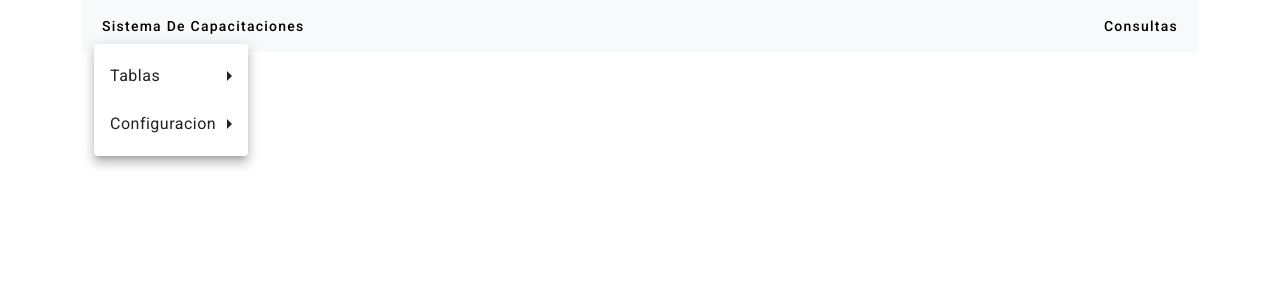
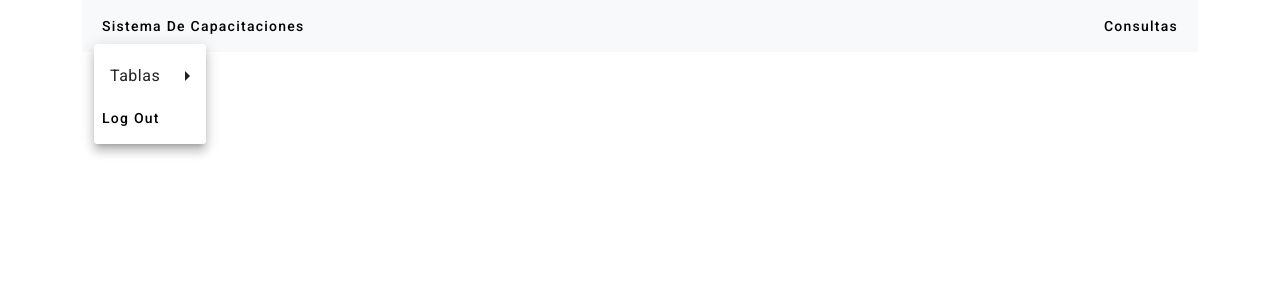
Before and after one commit to MalcolmSan23/ProyectoProgra3, an Angular app in the folder Frontend/: page /navegacion in a window 1280 px wide. Both pictures are taken after a click on the button "Sistema De Capacitaciones". Shown: the top 300 px of the page. Built offline with nearby package versions, Linux system fonts and the light colour scheme.

Commit message:
btn log out

```diff
--- a/Frontend/src/app/Components/navegacion/navegacion.component.html
+++ b/Frontend/src/app/Components/navegacion/navegacion.component.html
@@ -1,14 +1,18 @@
 <nav class="navbar navbar-expand-lg navbar-light bg-light">
   <div class="container">
-      <!-- Opciones del Modulo-->
-      <button mat-button [matMenuTriggerFor]="menu1">Sistema De Capacitaciones</button> <!-- Agregar nombre de Menu-->
+    <button mat-button [matMenuTriggerFor]="menu1">
+      Sistema De Capacitaciones
+    </button>
 
     <mat-menu #menu1="matMenu">
       <button mat-menu-item [matMenuTriggerFor]="SubMenu1">Tablas</button>
-          <button mat-menu-item [matMenuTriggerFor]="SubMenu2">Configuracion</button>
+      <div>
+        <button mat-button [matMenuTriggerFor]="menu3">
+          Log Out<a mat-menu-item href="/login"></a>
+        </button>
+      </div>
     </mat-menu>
 
-        <!--Opcion del SUBMENU Opcion1-->
     <mat-menu #SubMenu1="matMenu">
       <a mat-menu-item href="/caparecibida">CAPACITACIONES RECIBIDAS</a>
       <a mat-menu-item href="/empleados">REGISTRO EMPLEADOS</a>
@@ -21,25 +25,20 @@
       <a mat-menu-item href="/titulo">REGISTRO DE TITULO</a>
     </mat-menu>
 
-        <!--Opcion del SUBMENU Opcion1-->
     <mat-menu #SubMenu2="matMenu">
-            <a mat-menu-item href="/Html1">--</a><!--Colocar el nombre del app-routing.module.ts-->
+      <a mat-menu-item href="/Html1">--</a>
       <a mat-menu-item href="/Html2">--</a>
       <a mat-menu-item href="/Html3">--</a>
       <a mat-menu-item href="/Html4">--</a>
       <a mat-menu-item href="/Htaml5">--</a>
-
     </mat-menu>
-          <button mat-button [matMenuTriggerFor]="menu2">Consultas</button> <!-- Agregar nombre de Menu-->
+    <button mat-button [matMenuTriggerFor]="menu2">Consultas</button>
 
     <mat-menu #menu2="matMenu">
       <button mat-menu-item [matMenuTriggerFor]="SubMenu1">Más</button>
-
     </mat-menu>
     <mat-menu #SubMenu1="matMenu">
-            <a mat-menu-item href="/Html1">html1</a><!--Colocar el nombre del app-routing.module.ts-->
-
+      <a mat-menu-item href="/Html1">html1</a>
     </mat-menu>
-
   </div>
 </nav>
```
Lines whose indentation alone changed are shown as unchanged.
